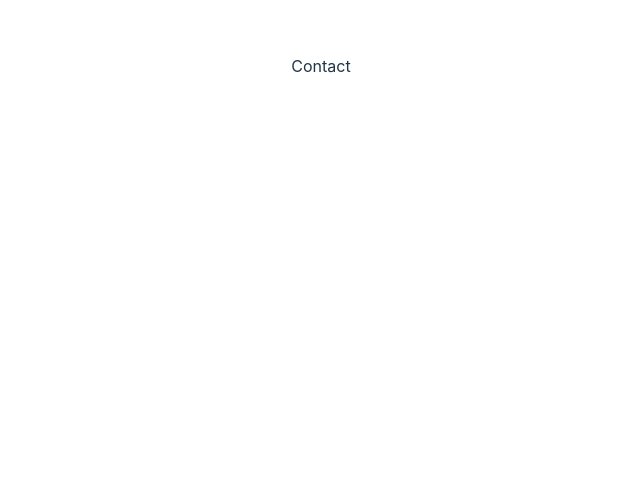
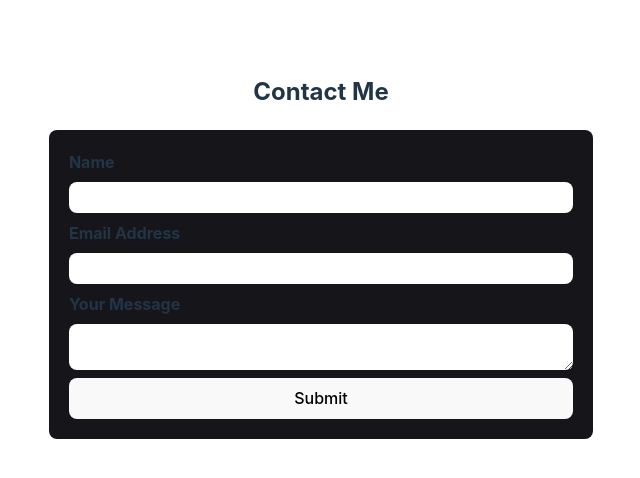
Before and after one commit to LA-Gonzalez/Alex-Portfolio, a React (Vite) app: page / in a window 1280 px wide. Shown: the part 2378-2856 px from the top of the page, without its empty margins (319-959 px from the left). Before the commit the page ends 2488 px from the top, so only its background shows below. Built offline with nearby package versions, Linux system fonts and the light colour scheme.

Commit message:
Formspree contact form added

```diff
--- a/src/components/Contact.jsx
+++ b/src/components/Contact.jsx
@@ -1,9 +1,39 @@
-import React from 'react'
+import React from "react";
+import { useForm, ValidationError } from "@formspree/react";
 
 const Contact = () => {
+  const [state, handleSubmit] = useForm("mzblgrrn");
+  if (state.succeeded) {
+    return (
+      <p>
+        Thank you for your interest, I'll be sure to get back to you as soon as
+        possible!
+      </p>
+    );
+  }
+
   return (
-    <div>Contact</div>
-  )
-}
+    <div id="contact-section" className="portfolio-section">
+      <h2>Contact Me</h2>
+      <form className="contact-form" onSubmit={handleSubmit}>
+        <label htmlFor="name">Name</label>
+        <input id="name" type="text" name="name" />
+        <label htmlFor="email">Email Address</label>
+        <input id="email" type="email" name="email" />
+        <ValidationError prefix="Email" field="email" errors={state.errors} />
+        <label htmlFor>Your Message</label>
+        <textarea id="message" name="message" />
+        <ValidationError
+          prefix="Message"
+          field="message"
+          errors={state.errors}
+        />
+        <button type="submit" disabled={state.submitting}>
+          Submit
+        </button>
+      </form>
+    </div>
+  );
+};
 
-export default Contact
+export default Contact;
```
